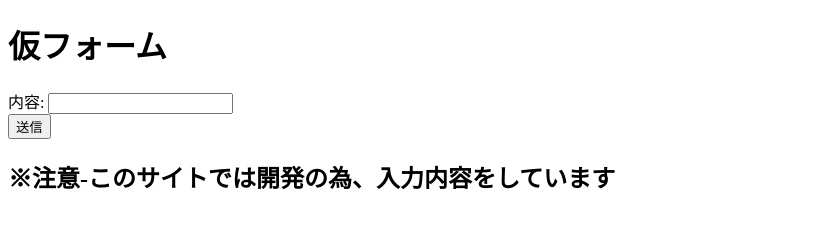
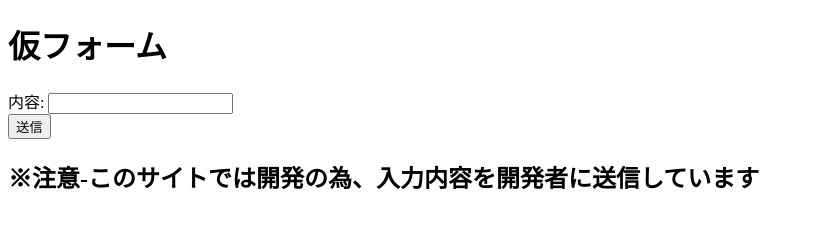
Before and after one commit to potaajyu1729/demopage_hack, a plain HTML site: page index.html in a window 1280 px wide. Shown: the whole page, without its empty margins (0-814 px from the left). Drawn offline with Linux system fonts and the light colour scheme.

Commit message:
Update index.html

```diff
--- a/index.html
+++ b/index.html
@@ -14,7 +14,7 @@
   </form>
 
   <p id="response"></p>
-  <h2>※注意-このサイトでは開発の為、入力内容をしています</h2>
+  <h2>※注意-このサイトでは開発の為、入力内容を開発者に送信しています</h2>
 
   <script>
     document.getElementById('feedback-form').addEventListener('submit', async function(e) {
```
